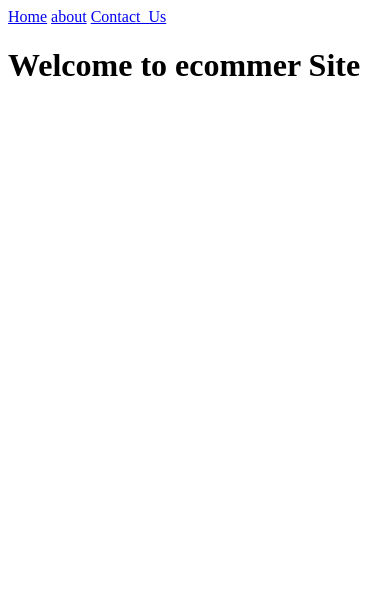
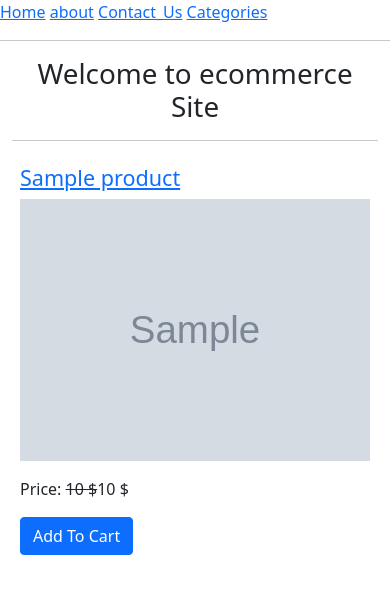
Before and after one commit to Shahzod2304/online-shop, a Django app: page / in a window 390 px wide. Shown: the top 594 px of the page. Run offline with Django 4.2, Linux system fonts and the light colour scheme; tables that the repository leaves empty hold one stand-in row (values such as "Sample post"); grey boxes marked "Sample" are stand-in pictures.

Commit message:
update project

```diff
--- a/ecomapp/urls.py
+++ b/ecomapp/urls.py
@@ -1,8 +1,10 @@
 from django.urls import path
-from .views import ContactusView, HomeView, AboutView
+from .views import ContactusView, HomeView, AboutView, AllProductsView, ProductDetailView
 app_name = "ecomapp"
 urlpatterns = [
     path("",HomeView.as_view(),name="home"),
     path("about/",AboutView.as_view(),name="about"),
     path("contactus/", ContactusView.as_view(),name="contactus"),
+    path('all-products/', AllProductsView.as_view(), name="allproducts"),
+    path("product/<slug:slug>/", ProductDetailView.as_view(), name="productdetail"),
 ]
--- a/ecomapp/views.py
+++ b/ecomapp/views.py
@@ -1,9 +1,37 @@
 from django.shortcuts import render
 from django.views.generic import TemplateView
+from .models import *
 # Create your views here.
 
 class HomeView(TemplateView):
     template_name = "home.html"
+
+    def get_context_data(self, **kwargs):
+        context = super().get_context_data(**kwargs)
+        context['myname'] = "Shahzod_Sharofiddinov"
+        context['product_list'] = Product.objects.all().order_by("-id")
+
+        return context
+
+class AllProductsView(TemplateView):
+    template_name = "allproducts.html"
+    def get_context_data(self, **kwargs):
+        context = super().get_context_data(**kwargs)
+        context['allcategories'] = Category.objects.all().order_by("id")
+        return context
+
+class ProductDetailView(TemplateView):
+    template_name = 'productdetail.html'
+    def get_context_data(self, **kwargs):
+        context = super().get_context_data(**kwargs)
+        url_slug = self.kwargs['slug']
+        product = Product.objects.get(slug=url_slug)
+        product.view_count += 1
+        product.save()
+        context['product'] = product
+        return context
+
+
 
 class AboutView(TemplateView):
     template_name = "about.html"
--- a/templates/base.html
+++ b/templates/base.html
@@ -2,13 +2,15 @@
 <html lang="en">
 <head>
     <title>{% block title %}{% endblock %}</title>
+    <link rel="stylesheet" href="https://cdn.jsdelivr.net/npm/bootstrap@5.1.3/dist/css/bootstrap.min.css">
 </head>
 
 <body>
-    <a href="/">Home</a>
-    <a href="/about/">about</a>
-    <a href="/contactus/">Contact_Us</a>
-
+    <a href="{% url 'ecomapp:home' %}">Home</a>
+    <a href="{% url 'ecomapp:about' %}">about</a>
+    <a href="{% url 'ecomapp:contactus' %}">Contact_Us</a>
+    <a href="{% url 'ecomapp:allproducts' %}">Categories</a>
+    <hr>
 
     {% block content %}
     {% endblock %}
--- a/templates/home.html
+++ b/templates/home.html
@@ -3,5 +3,22 @@
 {% block title %}Home{% endblock %}
 
 {% block content %}
-    <h1>Welcome to ecommer Site</h1>
+<div class="container">
+
+    <h1 class="text-center">Welcome to ecommerce Site</h1>
+    <hr>
+    <div class="row mt-3">
+        {% for p in product_list %}
+        <div class="col-md-3">
+            <div class="m-2">
+
+                <h4><a href="{% url 'ecomapp:productdetail' p.slug %}">{{p.title}}</a></h4>
+                <img src="{{p.image.url}}" class="img-fluid" style="height:2500; object-fit: cover;">
+                <p class="mt-3">Price: <strike> {{p.marked_price}} $</strike>{{p.selling_price}} $</p>
+                <a href="" class="btn btn-primary">Add To Cart</a>
+            </div>
+            </div>
+        {% endfor %}
+    </div>
+</div>
 {% endblock %}
```
Also changed, not shown: templates/allproducts.html (added, +24 -0 lines), templates/productdetail.html (added, +25 -0 lines), media/product/1558878540_0_201_2930_1849_600x0_80_0_0_ca0ddd826f876b4b89507b4e091f4e72.jpg (added).
